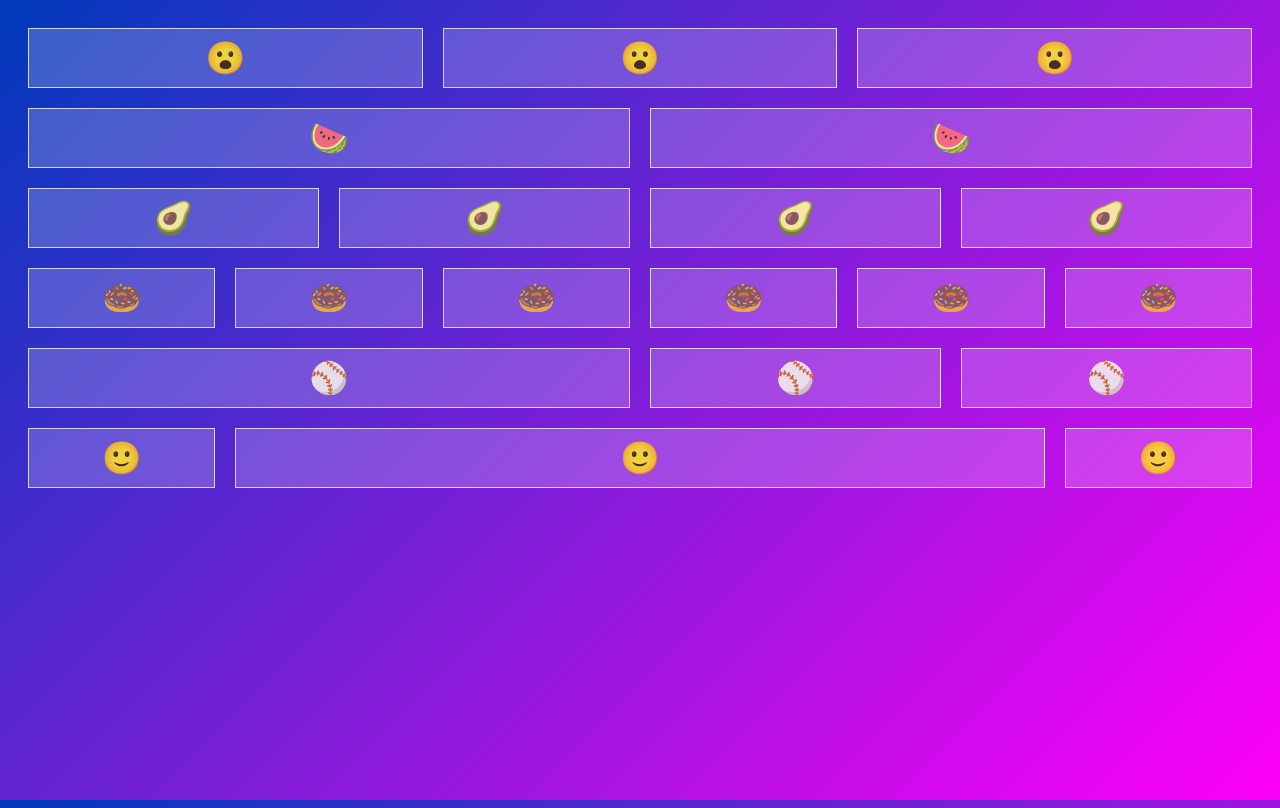
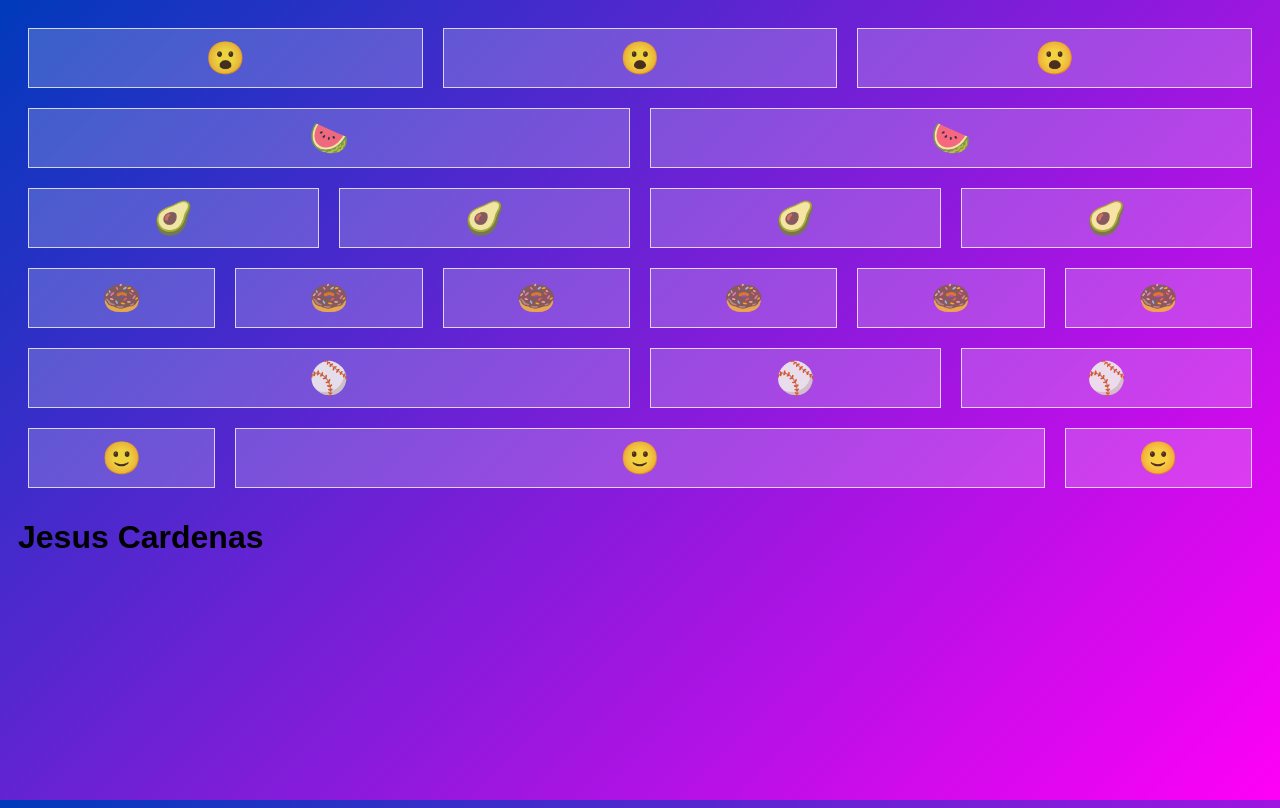
Before and after one commit to iGeek0/sample_flexbox, a plain HTML site: page index.html in a window 1280 px wide. Drawn offline with Linux system fonts and the light colour scheme.

Commit message:
Agregado mi nombre

```diff
--- a/index.html
+++ b/index.html
@@ -47,6 +47,7 @@
         <div class="column">🙂</div>
         <div class="column">🙂</div>
     </section>
+    <h1>Jesus Cardenas</h1>
 
 </body>
 
```
